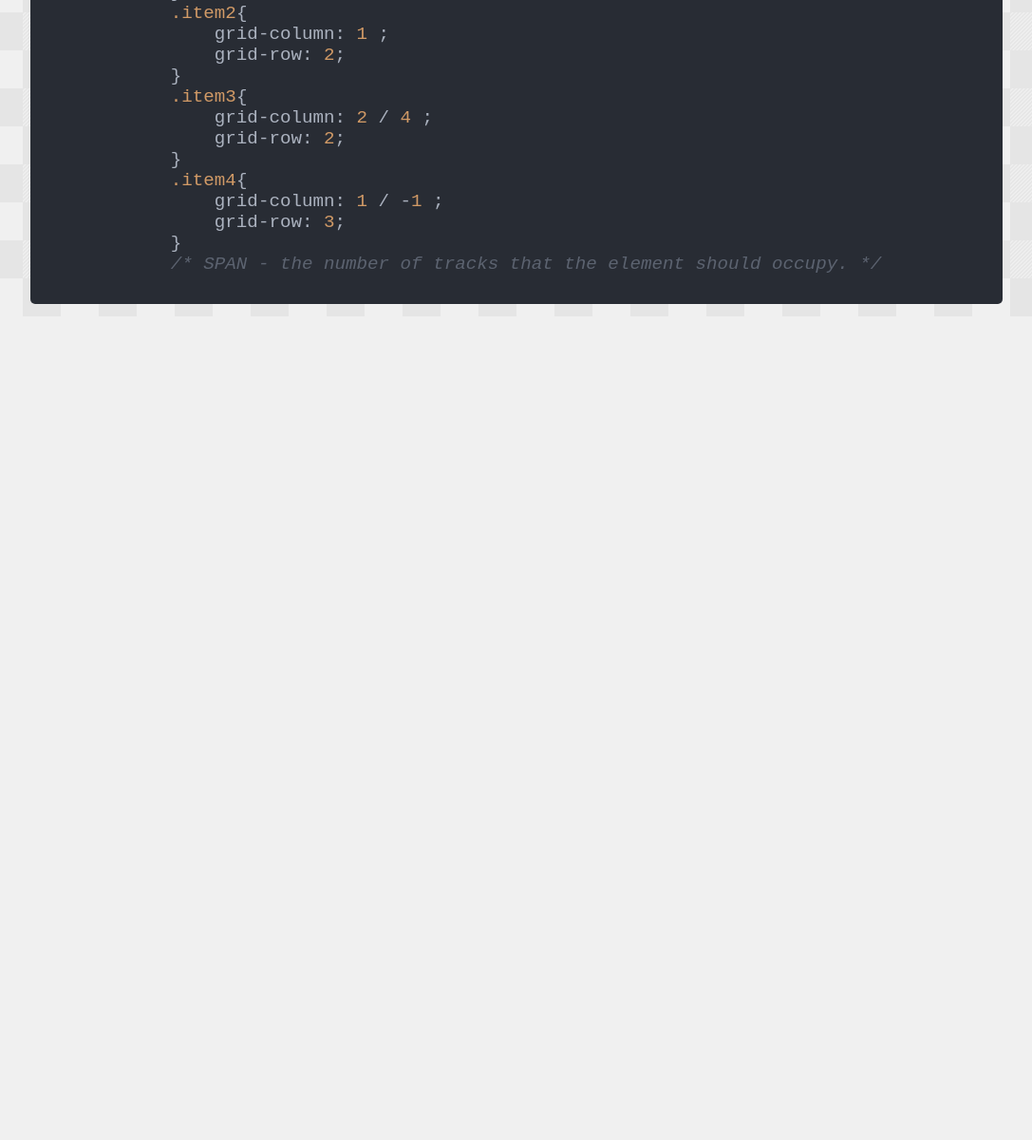
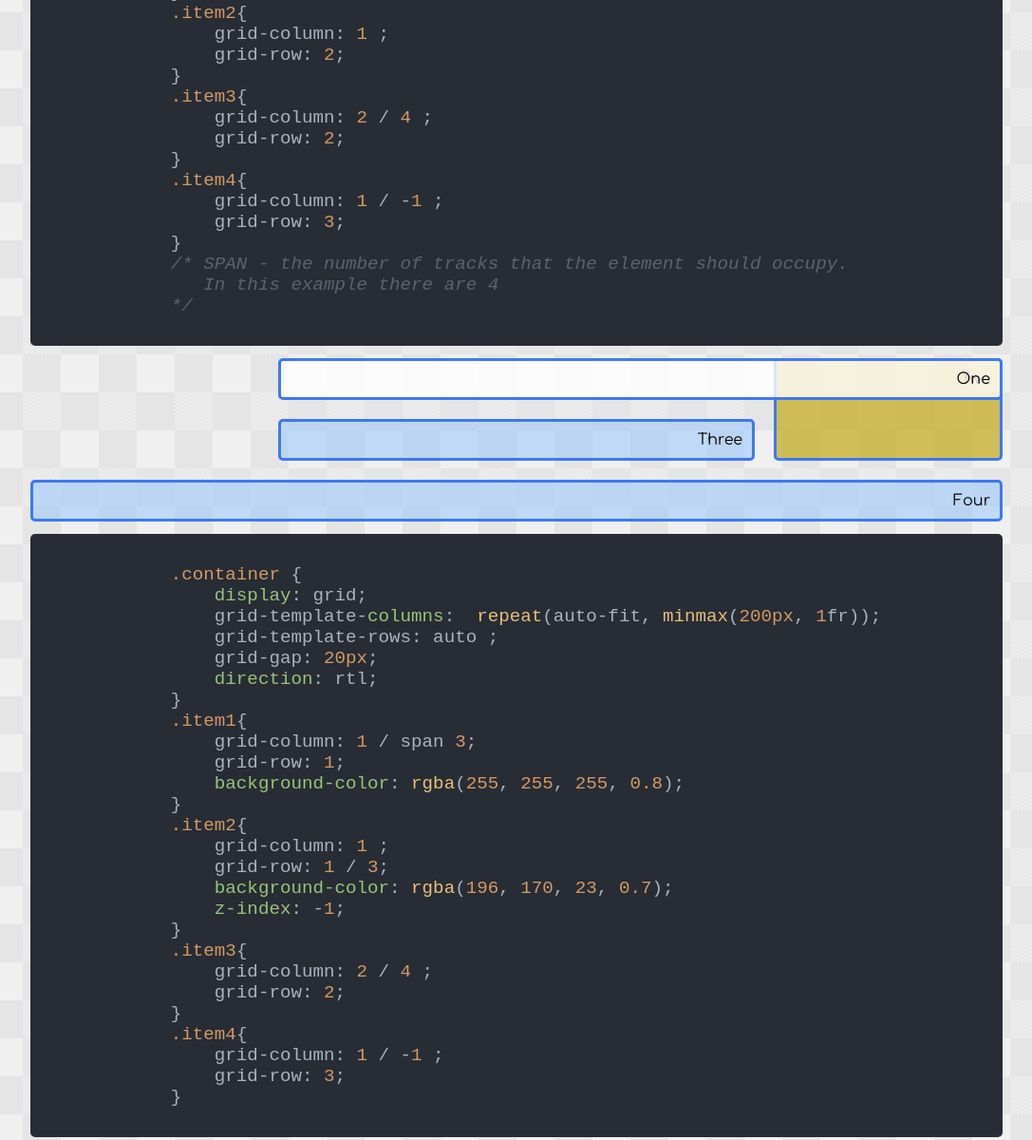
Before and after one commit to ybeliaev/CSS-Grid, a website: page index.html in a window 1280 px wide. Shown: the part 9827-11027 px from the top of the page at 95% size, without its empty margins (96-1183 px from the left). Before the commit the page ends 10160 px from the top, so only its background shows below. Drawn offline with nearby package versions, Linux system fonts and the light colour scheme; a web font is replaced by a local one.

Commit message:
direction rtl adding

```diff
--- a/index.html
+++ b/index.html
@@ -307,7 +307,44 @@
                 grid-column: 1 / -1 ;
                 grid-row: 3;
             }
-            /* SPAN - the number of tracks that the element should occupy. */
+            /* SPAN - the number of tracks that the element should occupy.
+               In this example there are 4
+            */
+        </code></pre>
+        <div class="container-17">
+            <div class="item item1">One</div>
+            <div class="item item2">Two</div>
+            <div class="item item3">Three</div>
+            <div class="item item4">Four</div>
+
+        </div>
+        <pre><code class="css">
+            .container {
+                display: grid;
+                grid-template-columns:  repeat(auto-fit, minmax(200px, 1fr));
+                grid-template-rows: auto ;
+                grid-gap: 20px;
+                direction: rtl;
+            }
+            .item1{
+                grid-column: 1 / span 3;
+                grid-row: 1;
+                background-color: rgba(255, 255, 255, 0.8);
+            }
+            .item2{
+                grid-column: 1 ;
+                grid-row: 1 / 3;
+                background-color: rgba(196, 170, 23, 0.7);
+                z-index: -1;
+            }
+            .item3{
+                grid-column: 2 / 4 ;
+                grid-row: 2;
+            }
+            .item4{
+                grid-column: 1 / -1 ;
+                grid-row: 3;
+            }
         </code></pre>
 
 
--- a/src/main.css
+++ b/src/main.css
@@ -171,3 +171,29 @@ pre code {
     grid-column: 1 / -1 ;
     grid-row: 3;
 }
+.container-17 {
+    display: grid;
+    grid-template-columns:  repeat(auto-fit, minmax(200px, 1fr));
+    grid-template-rows: auto ;
+    grid-gap: 20px;
+    direction: rtl;
+}
+.container-17 .item1{
+    grid-column: 1 / span 3;
+    grid-row: 1;
+    background-color: rgba(255, 255, 255, 0.8);
+}
+.container-17 .item2{
+    grid-column: 1 ;
+    grid-row: 1 / 3;
+    background-color: rgba(196, 170, 23, 0.7);
+    z-index: -1;
+}
+.container-17 .item3{
+    grid-column: 2 / 4 ;
+    grid-row: 2;
+}
+.container-17 .item4{
+    grid-column: 1 / -1 ;
+    grid-row: 3;
+}
```
